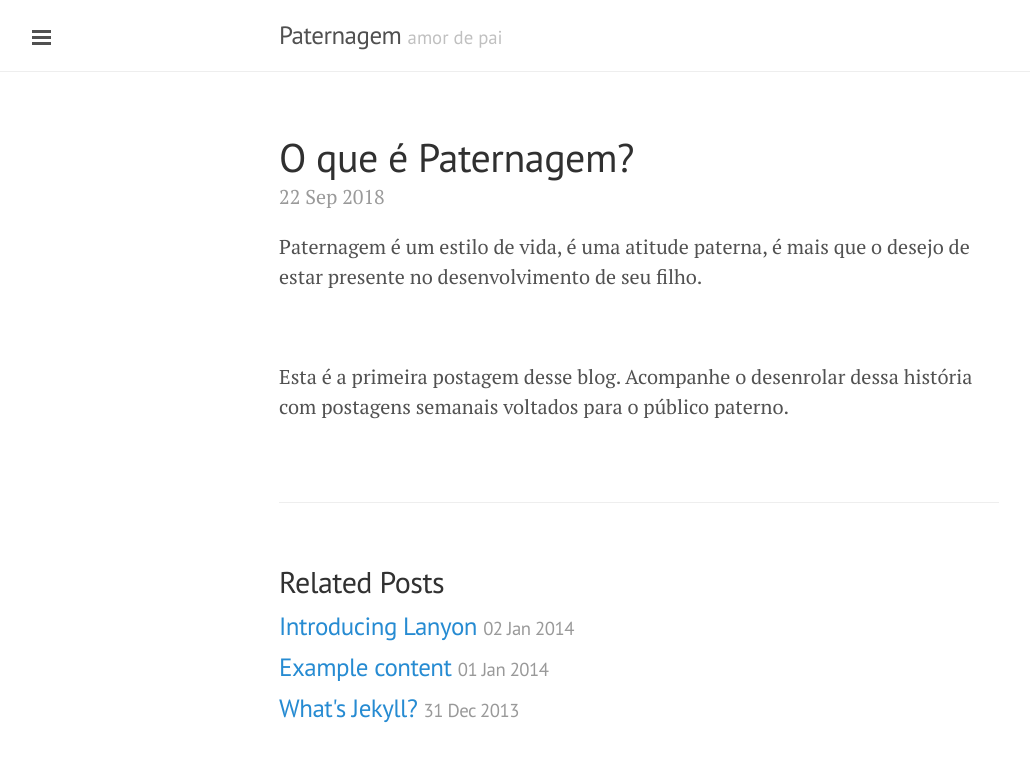
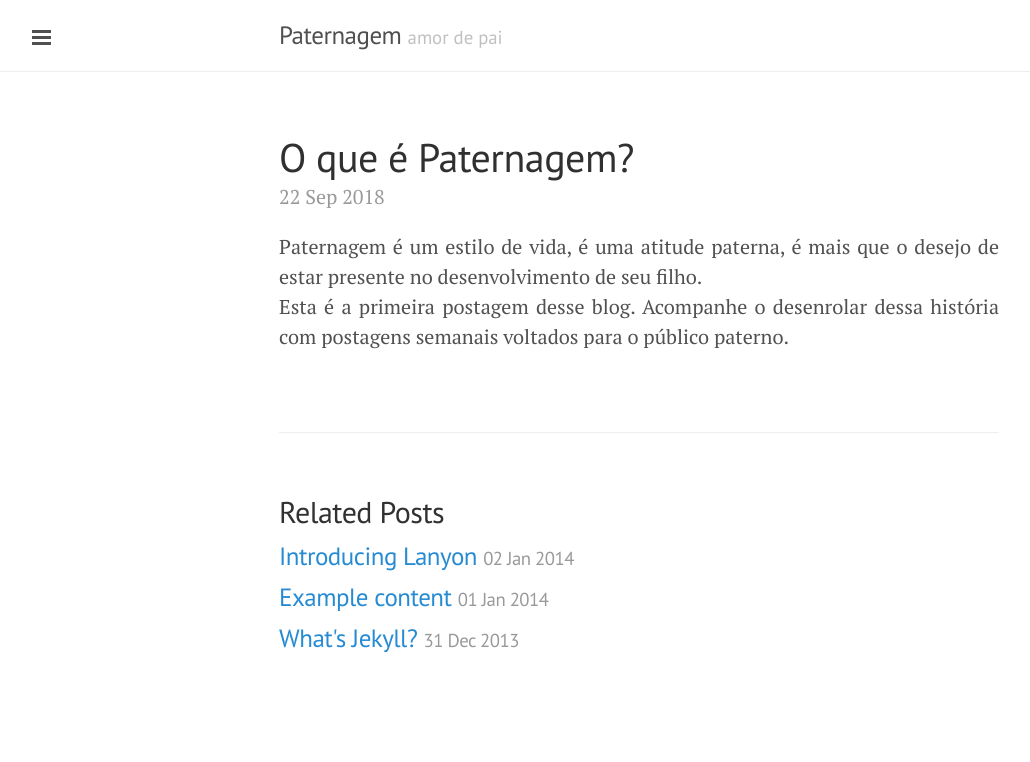
Before and after one commit to paternagem/page, a Jekyll site: the page built from _posts/2018-09-22-o-que-e-paternagem.md, in a window 1280 px wide. Shown: the top 762 px of the page, without its empty margins (1-1031 px from the left). Built offline with Jekyll 4.4.1, drawn with Linux system fonts in a browser that asks for light colours; Markdown is read by kramdown in place of the engine named in the settings.

Commit message:
Revert "Remove justify"
This reverts commit 40e7b4e58672382ff63d7d84381a6c0bb6acd81f.

```diff
--- a/_posts/2018-09-22-o-que-e-paternagem.md
+++ b/_posts/2018-09-22-o-que-e-paternagem.md
@@ -3,6 +3,7 @@
 title: O que é Paternagem?
 ---
 
+<div style="text-align: justify">
 Paternagem é um estilo de vida, é uma atitude paterna, é mais que o desejo de estar presente no desenvolvimento de seu filho.
 
 <br>
```
